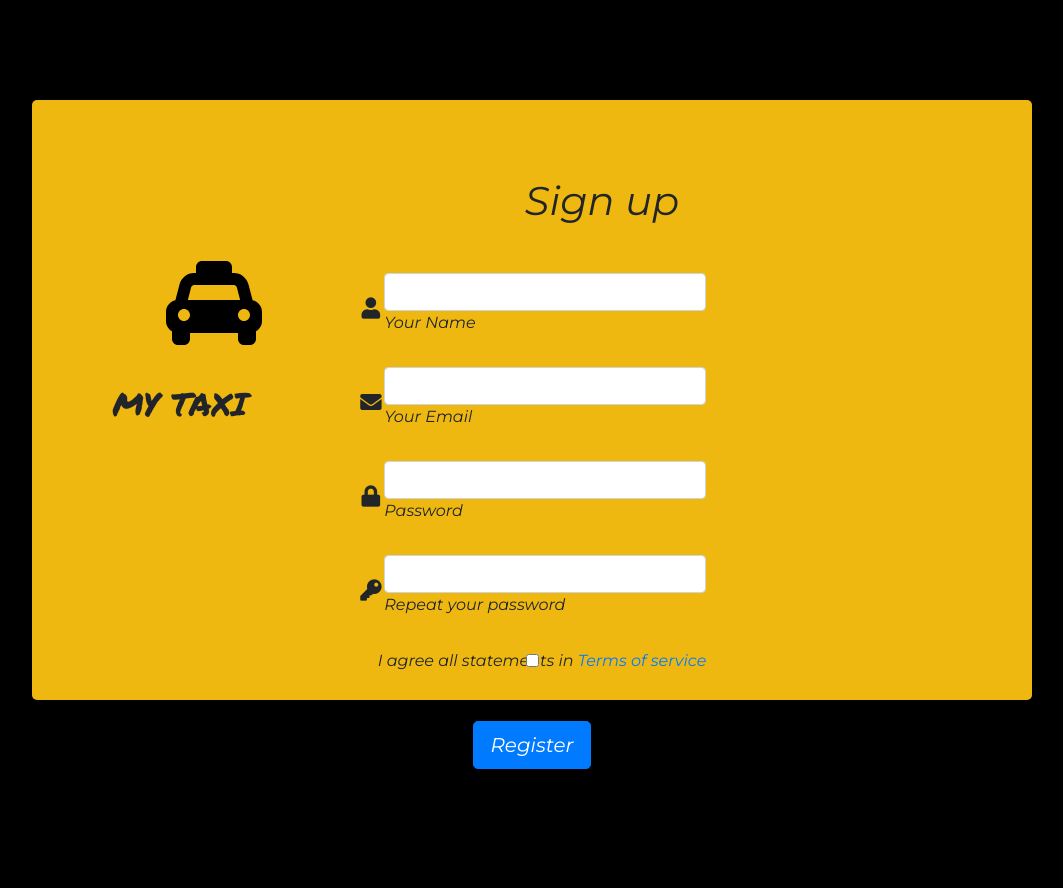
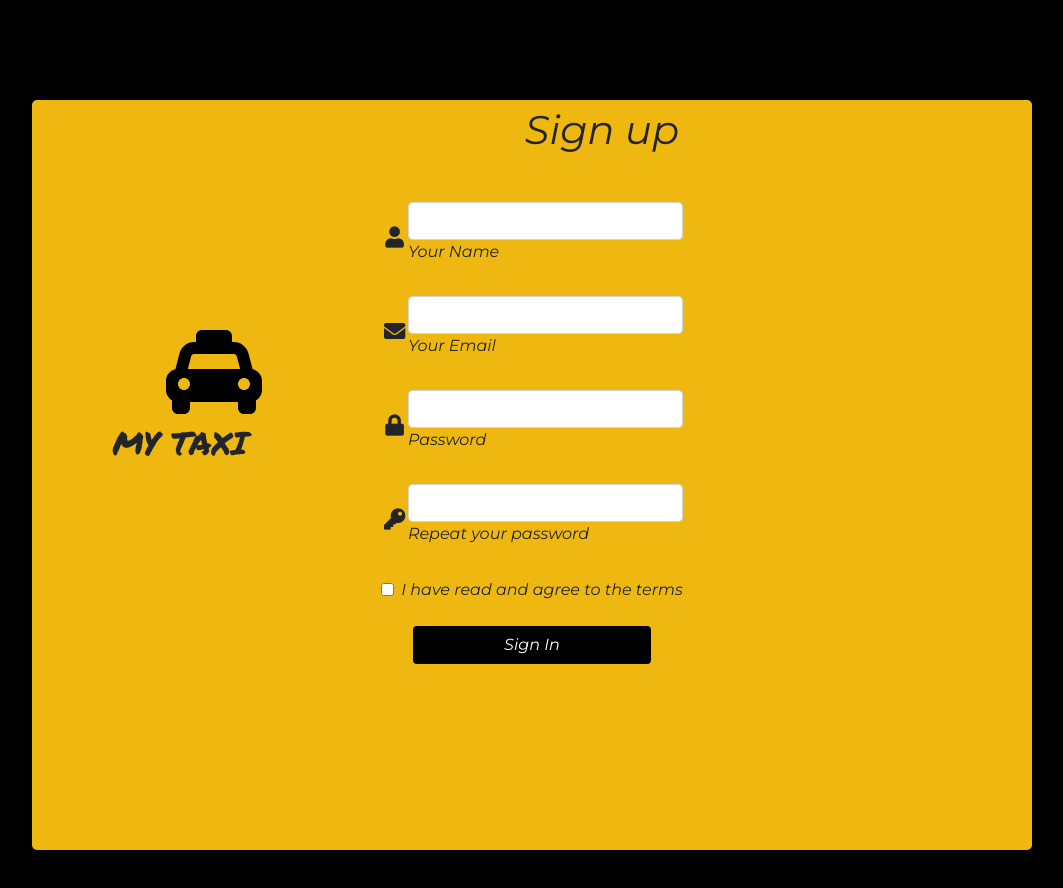
Before and after one commit to HAlejandra10/RANDOMAPP, a React (Create React App) app: page / in a window 1280 px wide. Shown: the top 888 px of the page, without its empty margins (108-1171 px from the left). Built offline with nearby package versions, Linux system fonts and the light colour scheme.

Commit message:
Adding SignUp styling of title and form tag

```diff
--- a/src/layout/signUp.js
+++ b/src/layout/signUp.js
@@ -6,16 +6,7 @@ const  SignUp = () => {
   return (
   <Section>
 
-{/* <ul className="nav nav-pills nav-justified mb-3" id="ex1" role="tablist">
-  <li className="nav-item" role="presentation">
-    <a className="nav-link active" id="tab-login" data-mdb-toggle="pill" href="#pills-login" role="tab" aria-controls="pills-login" aria-selected="true">Login</a>
-  </li>
-  <li className="nav-item" role="presentation">
-    <a className="nav-link" id="tab-register" data-mdb-toggle="pill" href="#pills-register" role="tab" aria-controls="pills-register" aria-selected="false">Register</a>
-  </li>
-</ul> */}
-
-<div className="container h-100">
+<div className="container">
         <div className="d-flex justify-content-center h-100">
           <div className="user_card">
             <div className="d-flex justify-content-center">
@@ -30,8 +21,7 @@ const  SignUp = () => {
               </div>
             </div>
             <div className="d-flex justify-content-center form_container">
-
-              <form className='class="mx-1 mx-md-4'>
+              <form className='register_form'>
               <p className="title_signup text-center h1 fw-bold mb-5 mx-1 mx-md-4 mt-4">Sign up</p>
               <div class="d-flex flex-row align-items-center mb-4">
                     <i class="fas fa-user fa-lg me-3 fa-fw"></i>
@@ -65,16 +55,16 @@ const  SignUp = () => {
                     </div>
                   </div>
 
-                  <div class="form-check d-flex justify-content-center mb-5">
-                    <input class="form-check-input me-2" type="checkbox" value="" id="form2Example3c" />
-                    <label class="form-check-label" for="form2Example3">
-                      I agree all statements in <a href="#!">Terms of service</a>
-                    </label>
-                  </div>
-
-                  <div class="d-flex justify-content-center mx-4 mb-3 mb-lg-4">
-                    <button type="button" class="btn btn-primary btn-lg">Register</button>
-                  </div>
+                  <div class="form-check d-flex justify-content-left mb-4">
+                     <input className="form-check-input" type="checkbox" value="" id="registerCheck"
+                      aria-describedby="registerCheckHelpText" />
+                       <label class="form-check-label" for="registerCheck">
+                          I have read and agree to the terms
+                      </label>
+                 </div>
+                 <div className="d-flex justify-content-center mt-3 login_container">
+                  <button type="button" name="button" className="btn login_btn">Sign In</button>
+                </div>
               </form>
             </div>
           </div>
@@ -88,7 +78,7 @@ export default SignUp
 
 const Section = styled.section`
 .user_card {
-    height: 600px;
+    height: 750px;
     align-self: center;
     width: 1000px;
     margin-top: 100px;
@@ -101,6 +91,16 @@ const Section = styled.section`
     padding: 10px;
     border-radius: 5px;
 
+}
+register_form{
+    position: relative;
+    left: -250px;
+    right: -70px;
+    bottom: -200px
+    top: -200px;
+}
+.login_container {
+    padding: 0 2rem;
 }
 .title_signup {
     position:relative;
@@ -118,7 +118,8 @@ const Section = styled.section`
 .form_container {
     display: grid;
     place-content: center;
-    margin-top: 50px;
+    margin-top: -300px;
+    padding: 10px;
 }
 .login_btn {
     width: 100%;
@@ -168,6 +169,7 @@ const Section = styled.section`
             left: -250px;
            right: -70px;
            bottom: -200px
+           top: -200px;
          }
          span {
              height: 100px;
@@ -175,6 +177,7 @@ const Section = styled.section`
              left: -400px;
              bottom: -300px;
              font-size: 2rem;
+             top: 70px;
              text-align: left;
              justify-content: center;
             font-family: "Permanent Marker", cursive;
```
